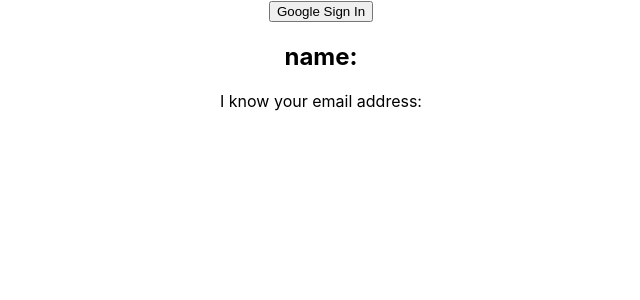
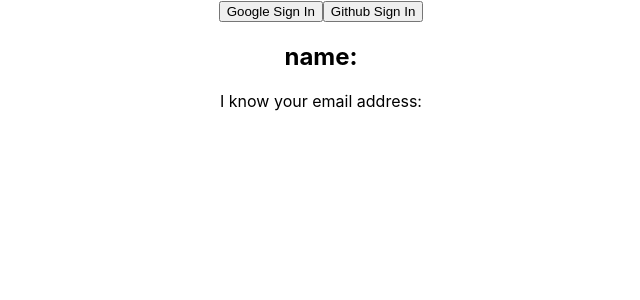
Before and after one commit to Sultana-Razia/simple-firebase-authentication, a React (Create React App) app: page / in a window 1280 px wide. Shown: the top 300 px of the page, without its empty margins (319-959 px from the left). Built offline with nearby package versions, Linux system fonts and the light colour scheme.

Commit message:
implement github login system

```diff
--- a/src/App.js
+++ b/src/App.js
@@ -1,6 +1,6 @@
 import './App.css';
 import app from './firebase.init';
-import { getAuth, GoogleAuthProvider, signInWithPopup, signOut } from "firebase/auth";
+import { getAuth, GithubAuthProvider, GoogleAuthProvider, signInWithPopup, signOut } from "firebase/auth";
 import { useState } from 'react';
 
 
@@ -9,10 +9,11 @@
 function App() {
   const [user, setUser] = useState({});
 
-  const provider = new GoogleAuthProvider();
+  const googleProvider = new GoogleAuthProvider();
+  const githubProvider = new GithubAuthProvider();
 
   const handleGoogleSignIn = () => {
-    signInWithPopup(auth, provider)
+    signInWithPopup(auth, googleProvider)
       .then(result => {
         const user = result.user;
         setUser(user);
@@ -20,6 +21,17 @@
       })
       .catch(error => {
         console.log('error', error);
+      })
+  }
+
+  const handleGithubSignIn = () => {
+    signInWithPopup(auth, githubProvider)
+      .then(result => {
+        const user = result.user;
+        console.log(user);
+      })
+      .catch(error => {
+        console.error(error);
       })
   }
 
@@ -38,7 +50,10 @@
       {
         user.email ? <button onClick={handleSignOut}>Sign Out</button>
           :
-          <button onClick={handleGoogleSignIn}>Google Sign In</button>
+          <>
+            <button onClick={handleGoogleSignIn}>Google Sign In</button>
+            <button onClick={handleGithubSignIn}>Github Sign In</button>
+          </>
       }
       <h2>name: {user.displayName}</h2>
       <p>I know your email address: {user.email}</p>
```
